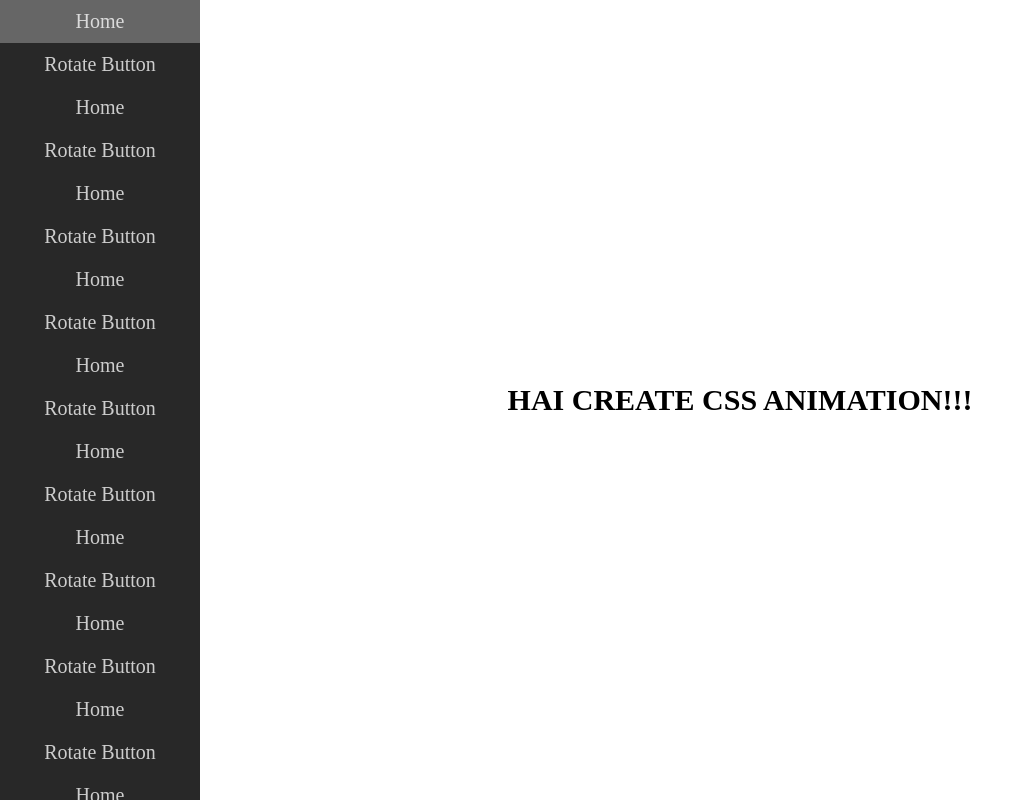
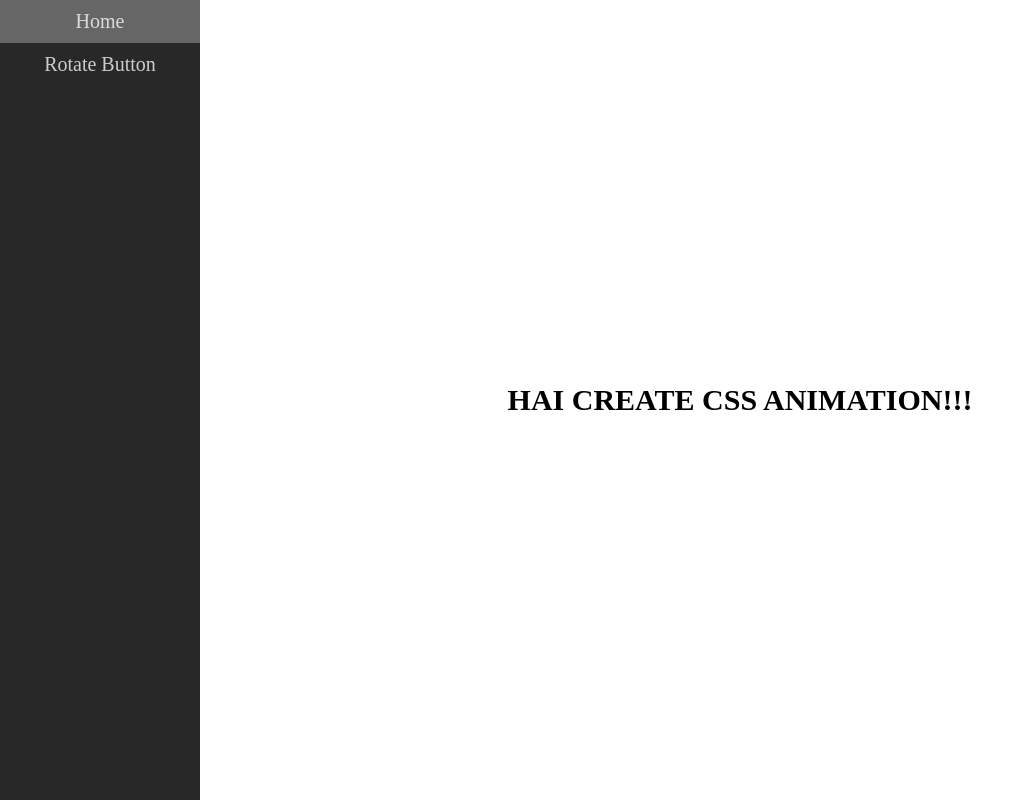
Before and after one commit to haireus/css-animation, a plain HTML site: page index.html in a window 1280 px wide. Shown: the whole page, without its empty margins (0-1033 px from the left). Drawn offline with Linux system fonts and the light colour scheme.

```diff
--- a/index.html
+++ b/index.html
@@ -17,94 +17,6 @@
           <li>
             <a href="rotateButton.html">Rotate Button</a>
           </li>
-
-          <li>
-            <a href="index.html">Home</a>
-          </li>
-          <li>
-            <a href="rotateButton.html">Rotate Button</a>
-          </li>
-
-          <li>
-            <a href="index.html">Home</a>
-          </li>
-          <li>
-            <a href="rotateButton.html">Rotate Button</a>
-          </li>
-
-          <li>
-            <a href="index.html">Home</a>
-          </li>
-          <li>
-            <a href="rotateButton.html">Rotate Button</a>
-          </li>
-
-          <li>
-            <a href="index.html">Home</a>
-          </li>
-          <li>
-            <a href="rotateButton.html">Rotate Button</a>
-          </li>
-          <li>
-            <a href="index.html">Home</a>
-          </li>
-          <li>
-            <a href="rotateButton.html">Rotate Button</a>
-          </li>
-          <li>
-            <a href="index.html">Home</a>
-          </li>
-          <li>
-            <a href="rotateButton.html">Rotate Button</a>
-          </li>
-          <li>
-            <a href="index.html">Home</a>
-          </li>
-          <li>
-            <a href="rotateButton.html">Rotate Button</a>
-          </li>
-          <li>
-            <a href="index.html">Home</a>
-          </li>
-          <li>
-            <a href="rotateButton.html">Rotate Button</a>
-          </li>
-          <li>
-            <a href="index.html">Home</a>
-          </li>
-          <li>
-            <a href="rotateButton.html">Rotate Button</a>
-          </li>
-          <li>
-            <a href="index.html">Home</a>
-          </li>
-          <li>
-            <a href="rotateButton.html">Rotate Button</a>
-          </li>
-          <li>
-            <a href="index.html">Home</a>
-          </li>
-          <li>
-            <a href="rotateButton.html">Rotate Button</a>
-          </li>
-          <li>
-            <a href="index.html">Home</a>
-          </li>
-          <li>
-            <a href="rotateButton.html">Rotate Button</a>
-          </li>
-          <li>
-            <a href="index.html">Home</a>
-          </li>
-          <li>
-            <a href="rotateButton.html">Rotate Button</a>
-          </li>
-          <li>
-            <a href="index.html">Home</a>
-          </li>
-          <li>
-            <a href="rotateButton.html">Rotate Button</a>
-          </li>
         </ul>
       </div>
       <div class="index">Hai create css animation!!!</div>
```
